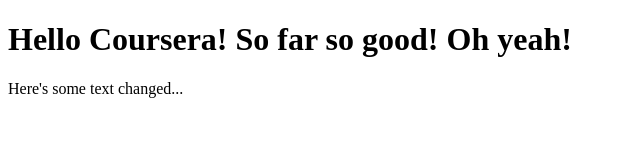
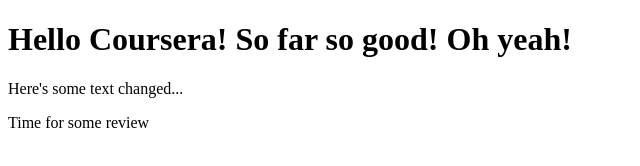
Before and after one commit to HyeprBoy/coursera_johnshopskin, a plain HTML site: page site/index.html in a window 1280 px wide. Shown: the whole page, without its empty margins (0-640 px from the left). Drawn offline with Linux system fonts and the light colour scheme.

Commit message:
Add a new p for review purpose

```diff
--- a/site/index.html
+++ b/site/index.html
@@ -6,5 +6,6 @@
 <body>
 <h1>Hello Coursera! So far so good! Oh yeah!</h1>
 <p>Here's some text changed...</p>
+<p>Time for some review</p>
 </body>
 </html>
```
